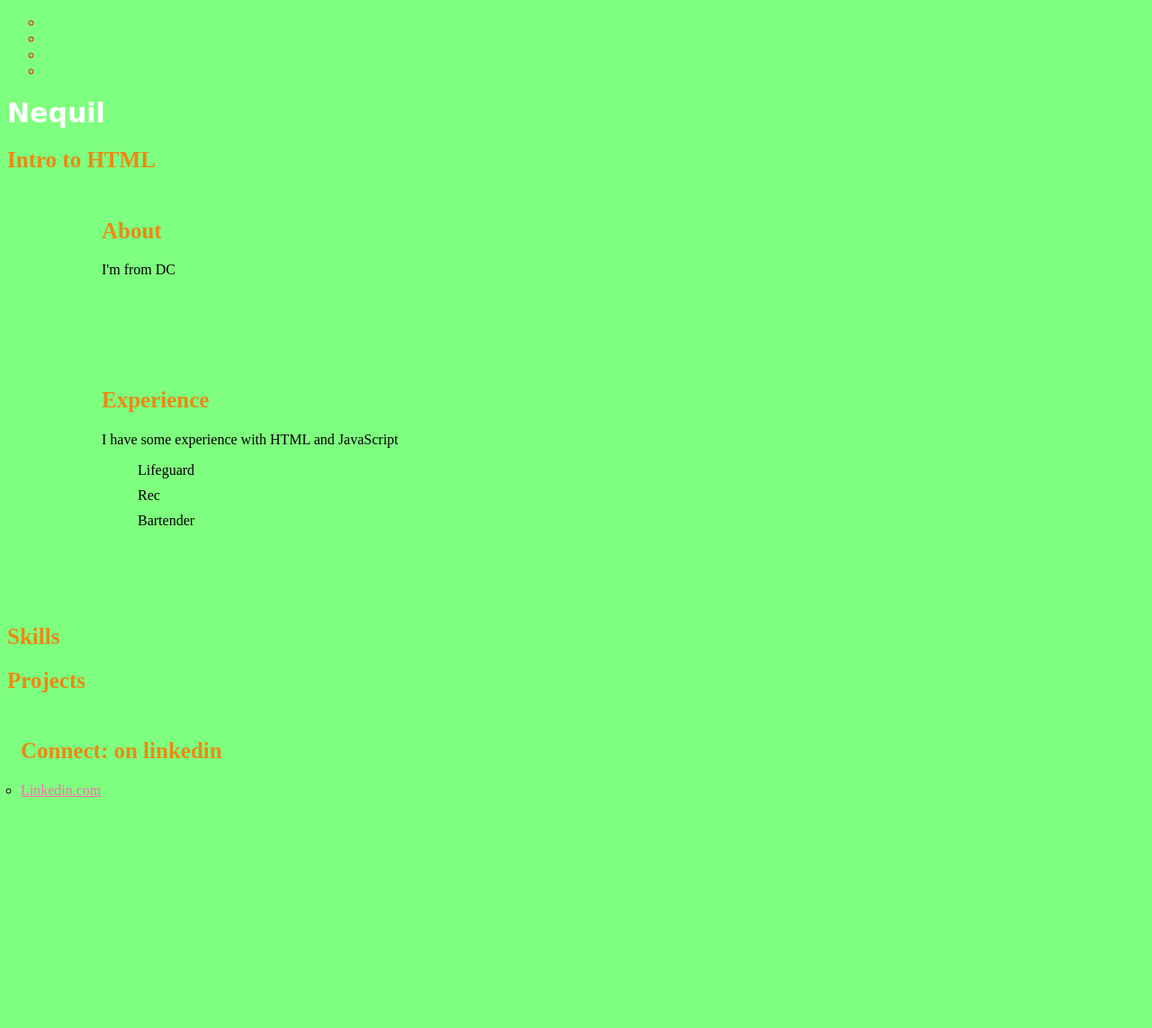
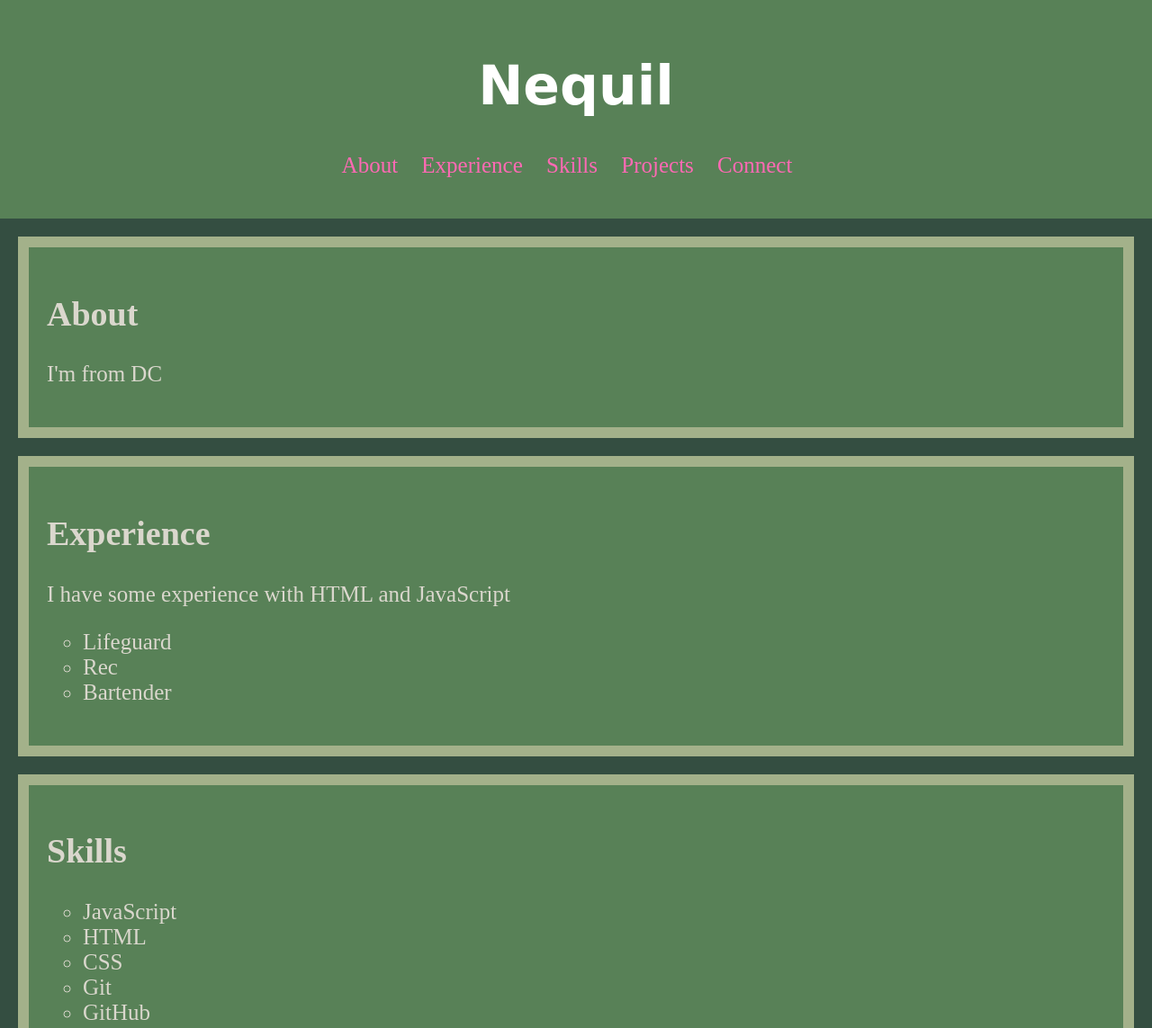
Before and after one commit to nyquil24/Opie-Taylor-haumea, a plain HTML site: page index.html in a window 1280 px wide. Shown: the top 1143 px of the page at 90% size. Before the commit the page ends 984 px from the top, so only its background shows below. Drawn offline with Linux system fonts and the light colour scheme.

Commit message:
js added, created footer and skills

```diff
--- a/css/index.css
+++ b/css/index.css
@@ -1,76 +1,75 @@
-
 
 body {
-    background-color: rgba(0,255,0,0.5);
-    color: red;
+    background-color: #344e41;
+    color: #dad7cd;
     font-family: 'Times New Roman', Times, serif;
+    font-size: 25px;
+    height: 100%;
+    margin: 0;
 }
 
-/* padding: 25px 50px 75px 100px;  */
-/* margin: 25px 50px 75px 100px;  */
-
-
-#About{
-   padding: 5px 5px 5px 5px;
-   margin: 25px 50px 75px 100px;
-   color: black;
+header {
+    background-color: #588157;
+    padding: 20px 0;
+    text-align: center;
 }
 
-#Experience{
-    padding: 5px 5px 5px 5px;
-    margin: 25px 50px 75px 100px;
-    color: black;
+nav {
+    margin-top: 10px;
 }
 
-#Experience ul{
-    display: flex;
-    flex-direction: column;
-}
-
-#Experience ul li {
-    display: flex;
-    justify-content: space-between;
-    margin-bottom: 10px;
-}
-
-#Connect{
-    padding: 5px 5px 5px 5px;
-    margin: 25px 50px 75px 10px;
-    color: black;
-}
-
-#Connect ul{
-    display: flex;
-    list-style: none;
+nav ul {
+    list-style-type: none;
     padding: 0;
 }
 
-#connect ul li {
-    margin-right: 10px;
+nav ul li {
+    display: inline;
+    margin-right: 20px;
 }
 
-h1{
-    font-size: 30px;
-    font-weight: bold ;
-
+nav ul li a {
+    color: #a3b18a;
+    text-decoration: none;
 }
 
-h2{
-    font-size: 25px;
-    font-weight: bold ;
-    color: rgba(255, 115, 0, 0.845);
-
+main {
+    display: grid;
+    grid-template-columns: 1fr;
+    grid-gap: 20px;
+    padding: 20px;
 }
 
-#Name{
-    font-family: cursive;
-    color: white;
+section {
+    background-color: #588157;
+    padding: 20px;
+    border: solid 12px #a3b18a;
 }
 
-li{
+h1 {
+    font-size: 60px;
+    font-weight: bold;
+    color: white;
+    font-family: cursive;
+}
+
+h2 {
+    font-size: 38px;
+    font-weight: bold;
+    color: #dad7cd;
+}
+
+li {
     list-style-type: circle;
 }
 
 a:link {
     color: hotpink;
 }
+
+footer {
+    background-color: #588157;
+    padding: 20px;
+    text-align: center;
+    color: white;
+}
--- a/index.html
+++ b/index.html
@@ -1,51 +1,74 @@
-<!DOCTYPE html>
 <html lang="en">
 <head>
     <meta charset="UTF-8">
     <meta name="viewport" content="width=device-width, initial-scale=1.0">
-    <title>Document</title>
+    <title>Resume</title>
     <link rel="stylesheet" type="text/css" href="css/index.css"/>
+    <script src="index.js" defer></script>
 </head>
+<body>
     <header>
+        <h1 id="Name">Nequil</h1>
         <nav>
             <ul>
-                <li><a href="#About"></a></li>
-                <li<a href="#Experience"></a></li>
-                <li><a href="#Skills"></a></li>
-                <li><a href="#Projects"></a></li>
-                <li><a href="#Connect"></a></li>
+                <li><a href="#About">About</a></li>
+                <li><a href="#Experience">Experience</a></li>
+                <li><a href="#Skills">Skills</a></li>
+                <li><a href="#Projects">Projects</a></li>
+                <li><a href="#Connect">Connect</a></li>
             </ul>
         </nav>
     </header>
-<body>
-    <h1 id="Name">Nequil</h1>
-    <h2>Intro to HTML</h2>
+
+    <main>
         <section id="About">
             <h2>About</h2>
             <p>I'm from DC</p>
         </section>
+
         <section id="Experience">
             <h2>Experience</h2>
+            <div class="experience-container">
                 <p>I have some experience with HTML and JavaScript</p>
                 <ul>
                     <li>Lifeguard</li>
                     <li>Rec</li>
                     <li>Bartender</li>
                 </ul>
+            </div>
         </section>
+
         <section id="Skills">
             <h2>Skills</h2>
+            <ul></ul>
         </section>
+
         <section id="Projects">
             <h2>Projects</h2>
         </section>
+
         <section id="Connect">
             <h2>Connect: on linkedin</h2>
             <ul>
                 <li><a href="https://linkedin.com/nequil-tabor">Linkedin.com</a></li>
             </ul>
         </section>
-
+    </main>
+    <section id="messageForm">
+        <h2>Leave a Message </h2>
+        <form naem="leave_message">
+            <label for="usersName">Name</label>
+            <input type="text" name="usersName" required/>
+            <label for="usersEmail">Email</label>
+            <input type="email" name="userEmail" id="usersEmail" required/>
+            <label for="usersMessage">Message</label>
+            <textarea name="usersMessage" id="usersMessage" rows="2" required></textarea>
+            <button type="submit">Submit</button>
+        </form>
+        </section>
+        <section id="messages">
+            <h2>Messages</h2>
+            <ul></ul>
+        </section>
 </body>
-
 </html>
--- /dev/null
+++ b/index.js
@@ -0,0 +1,64 @@
+
+const footer = document.createElement('footer');
+document.body.appendChild(footer);
+
+const today = new Date();
+const thisYear = today.getFullYear();
+const copyright = document.createElement('p');
+copyright.innerHTML = `Nequil &copy; ${thisYear}`;
+footer.appendChild(copyright);
+
+const skills = ["JavaScript", "HTML", "CSS", "Git","GitHub"];
+const skillsSection = document.getElementById('Skills');
+const skillsList = skillsSection.querySelector('ul');
+
+for(let skill of skills){
+    const skillElement = document.createElement('li');
+    skillElement.textContent = skill;
+    skillsList.appendChild(skillElement);
+}
+
+
+
+
+const messageForm = document.querySelector("[name ='leave_message]");
+
+
+messageForm.addEventListener("submit", (event) => {
+    event.preventDefault();
+    console.log("Form submitted");
+
+    const usersName = event.target.usersName.value;
+    const usersEmail = event.target.usersEmail.value;
+    const usersMessage = event.target.usersMessage.value;
+
+    console.log(usersName);
+    console.log(usersEmail);
+    console.log(usersMessage);
+
+    const messageSection = document.querySelector("#messages")
+
+    const newMessage = document.createElement("li");
+    newMessage.innerHTML = `
+    <a href=mailto:${usersEmail}>${usersName}</a>
+    <span>${usersMessage}</span>
+    `;
+
+    const removeButton = document.createElement("button");
+    removeButton.innerText = "remove";
+    removeButton.type = "button";
+    removeButton.addEventListener("click", (e) => {
+        const entry = even.target.parentNode;
+        console.log(entry);
+        entry.remove();
+    });
+
+   // Add new message to the DOM
+   newMessage.appendChild(removeButton);
+   messageList.appnedChild(newMessage);
+
+
+
+   messageForm.reset();
+
+});
```
Lines whose indentation alone changed are shown as unchanged.
